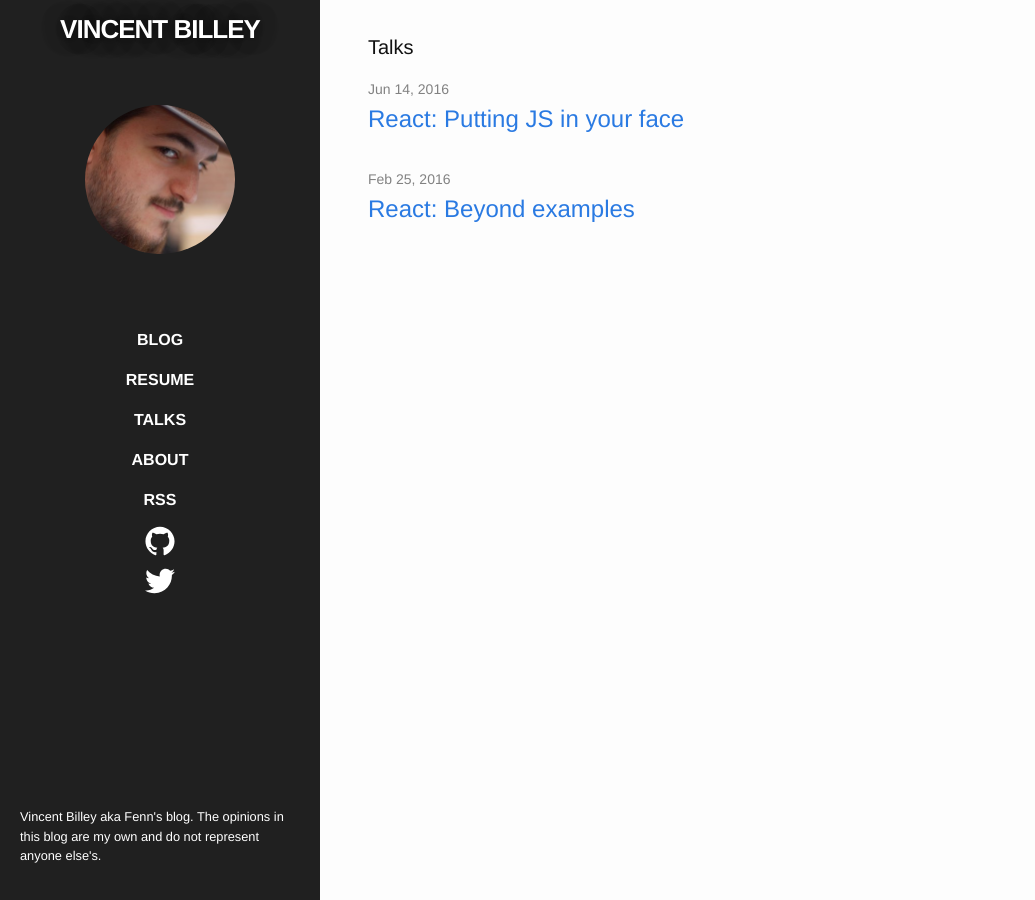
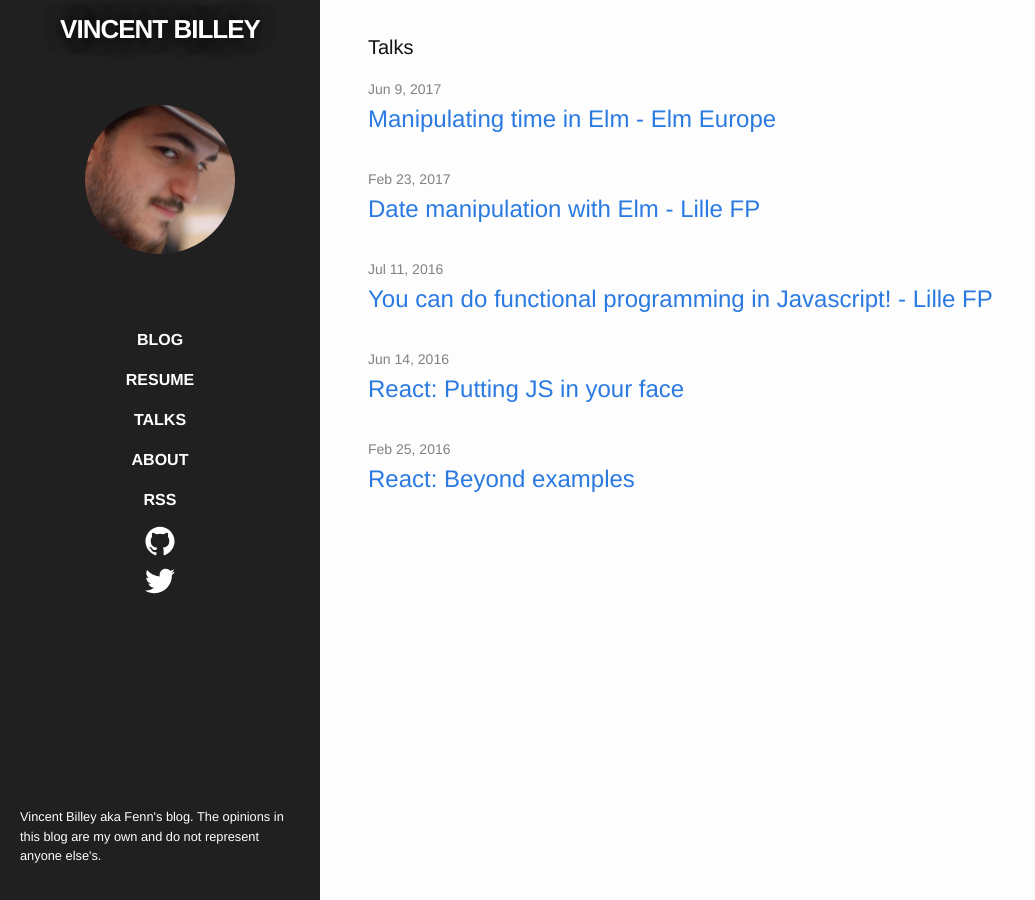
Before and after one commit to Fenntasy/blog, a Jekyll site: the page built from talks/index.html, in a window 1280 px wide. Shown: the whole page, without its empty margins (0-1035 px from the left). Built offline with Jekyll 4.4.1, drawn with Linux system fonts in a browser that asks for light colours; Markdown is read by kramdown in place of the engine named in the settings.

Commit message:
:pencil2: add talk pages

```diff
--- a/_data/talks.yml
+++ b/_data/talks.yml
@@ -1,3 +1,16 @@
+
+- title: "Manipulating time in Elm - Elm Europe"
+  url: /talks/manipulating-time-in-elm
+  date: 2017-06-09
+
+- title: "Date manipulation with Elm - Lille FP"
+  url: /talks/date-manipulation-with-elm
+  date: 2017-02-23
+
+- title: "You can do functional programming in Javascript! - Lille FP"
+  url: /talks/you-can-do-fp-in-javascript
+  date: 2016-07-11
+
 - title: "React: Putting JS in your face"
   url: /talks/2016-06-14-react-putting-js-in-your-face
   date: 2016-06-14
--- /dev/null
+++ b/talks/date-manipulation-with-elm.markdown
@@ -0,0 +1,14 @@
+---
+layout: post
+title: "Date Manipulation with Elm"
+date:   2017-02-23 19:00:00 +0100
+---
+
+## Video
+
+<iframe width="800" height="450" src="https://www.youtube.com/embed/kCsHayhYgZY" frameborder="0" allowfullscreen></iframe>
+
+## Slides
+
+<iframe src="/talks/2017-02-23-manipulating-time-in-elm/" width=800 height=600></iframe>
+<a href="/talks/2017-02-23-manipulating-time-in-elm/" target="_blank">View in fullscreen</a>
--- /dev/null
+++ b/talks/manipulating-time-in-elm.markdown
@@ -0,0 +1,18 @@
+---
+layout: post
+title: "Manipulating Time in Elm - Elm Europe 2017"
+date:   2017-06-09 11:20:00 +0100
+---
+
+## Video
+
+[View on Youtube](https://youtu.be/DqnxHF8tCuQ?t=11268)
+
+## Slides
+
+<iframe src="/talks/2017-06-09-date-manipulation-with-elm/" width=800 height=600></iframe>
+<a href="/talks/2017-06-09-date-manipulation-with-elm/" target="_blank">View in fullscreen</a>
+
+## Companion Article
+
+[Time manipulation in Elm - Synbioz blog](http://bit.ly/elm-europe-time)
--- /dev/null
+++ b/talks/you-can-do-fp-in-javascript.markdown
@@ -0,0 +1,14 @@
+---
+layout: post
+title: "You can do functional programming in Javascript!"
+date:   2016-07-11 19:00:00 +0100
+---
+
+## Video
+
+<iframe width="800" height="450" src="https://www.youtube.com/embed/KtdacF5xSWQ" frameborder="0" allowfullscreen></iframe>
+
+## Slides
+
+<iframe src="/talks/2016-07-11-you-can-do-fp-in-javascript/" width=800 height=600></iframe>
+<a href="/talks/2016-07-11-you-can-do-fp-in-javascript/" target="_blank">View in fullscreen</a>
```
